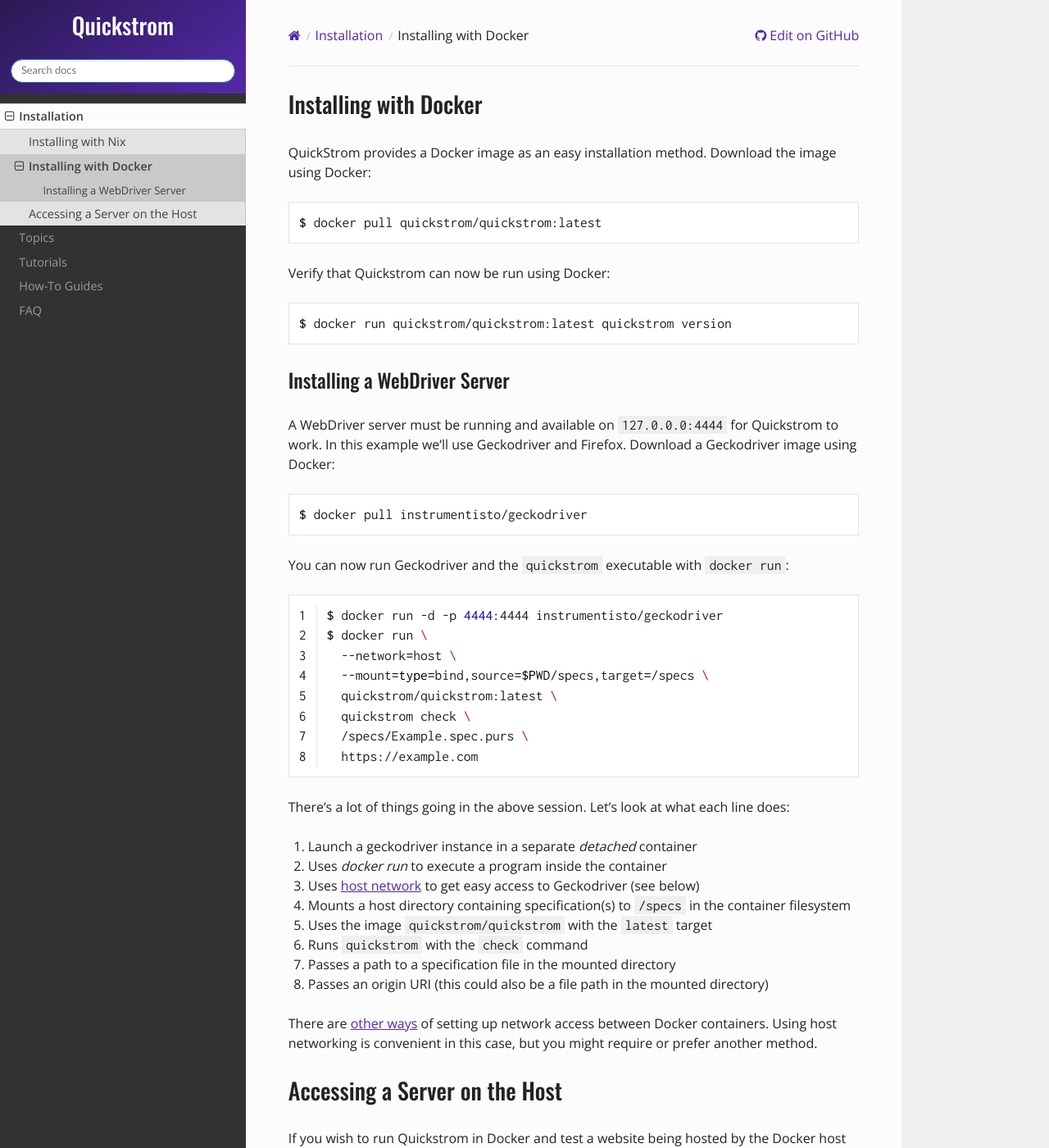
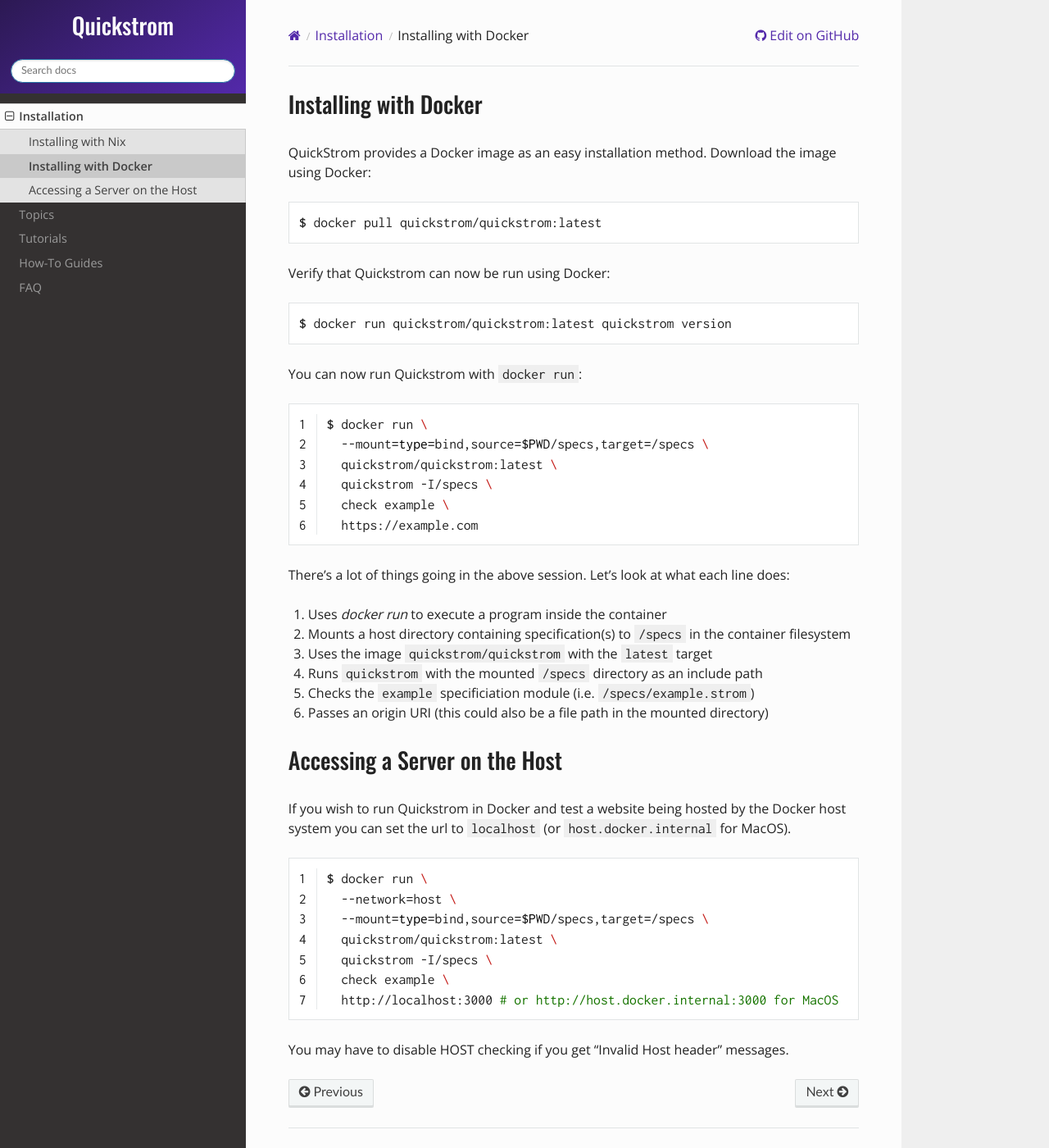
Before and after one commit to quickstrom/pyquickstrom, a Sphinx documentation site: the page built from docs/source/installation/docker.rst, in a window 1280 px wide and 1400 px high. Shown: the whole window at 82% size. Built offline with Sphinx 7.4.7 and the Read the Docs theme 2.0.0, drawn with Linux system fonts in a browser that asks for light colours; some of the changed text lies outside the part shown.

Commit message:
Even more

```diff
--- a/docs/source/installation/docker.rst
+++ b/docs/source/installation/docker.rst
@@ -14,53 +14,34 @@
 
    $ docker run quickstrom/quickstrom:latest quickstrom version
 
-Installing a WebDriver Server
------------------------------
-
-A WebDriver server must be running and available on ``127.0.0.0:4444``
-for Quickstrom to work. In this example we'll use Geckodriver and
-Firefox. Download a Geckodriver image using Docker:
-
-.. code-block:: console
-
-   $ docker pull instrumentisto/geckodriver
-
-You can now run Geckodriver and the ``quickstrom`` executable with ``docker
-run``:
+You can now run Quickstrom with ``docker run``:
 
 .. code-block:: console
    :linenos:
 
-   $ docker run -d -p 4444:4444 instrumentisto/geckodriver
    $ docker run \
-     --network=host \
      --mount=type=bind,source=$PWD/specs,target=/specs \
      quickstrom/quickstrom:latest \
-     quickstrom check \
-     /specs/Example.spec.purs \
+     quickstrom -I/specs \
+     check example \
      https://example.com
 
 There's a lot of things going in the above session. Let's look at what each
 line does:
 
-1. Launch a geckodriver instance in a separate *detached* container
-2. Uses `docker run` to execute a program inside the container
-3. Uses `host network <https://docs.docker.com/network/host/>`__ to get easy access to Geckodriver (see below)
-4. Mounts a host directory containing specification(s) to ``/specs`` in the container filesystem
-5. Uses the image ``quickstrom/quickstrom`` with the ``latest`` target
-6. Runs ``quickstrom`` with the ``check`` command
-7. Passes a path to a specification file in the mounted directory
-8. Passes an origin URI (this could also be a file path in the mounted directory)
-
-There are `other ways
-<https://docs.docker.com/engine/reference/run/#network-settings>`__ of
-setting up network access between Docker containers. Using host networking is
-convenient in this case, but you might require or prefer another method.
+#. Uses `docker run` to execute a program inside the container
+#. Mounts a host directory containing specification(s) to ``/specs`` in the container filesystem
+#. Uses the image ``quickstrom/quickstrom`` with the ``latest`` target
+#. Runs ``quickstrom`` with the mounted ``/specs`` directory as an include path
+#. Checks the ``example`` specificiation module (i.e. ``/specs/example.strom``)
+#. Passes an origin URI (this could also be a file path in the mounted directory)
 
 Accessing a Server on the Host
 ==============================
 
-If you wish to run Quickstrom in Docker and test a website being hosted by the Docker host system you can set the url to ``localhost`` (or ``host.docker.internal`` for MacOS).
+If you wish to run Quickstrom in Docker and test a website being
+hosted by the Docker host system you can set the url to ``localhost``
+(or ``host.docker.internal`` for MacOS).
 
 
 .. code-block:: console
@@ -70,6 +51,8 @@
      --network=host \
      --mount=type=bind,source=$PWD/specs,target=/specs \
      quickstrom/quickstrom:latest \
-     quickstrom check \
-     /specs/Example.spec.purs \
-     http://localhost:3000 # or http://host.docker.internal:3000 for MacOS (You may have to disable HOST checking if you get "Invalid Host header" messages)
+     quickstrom -I/specs \
+     check example \
+     http://localhost:3000 # or http://host.docker.internal:3000 for MacOS
+
+You may have to disable HOST checking if you get "Invalid Host header" messages.
```
Also changed, not shown: docs/source/faq.rst (+15 -11 lines), 1 other file.
